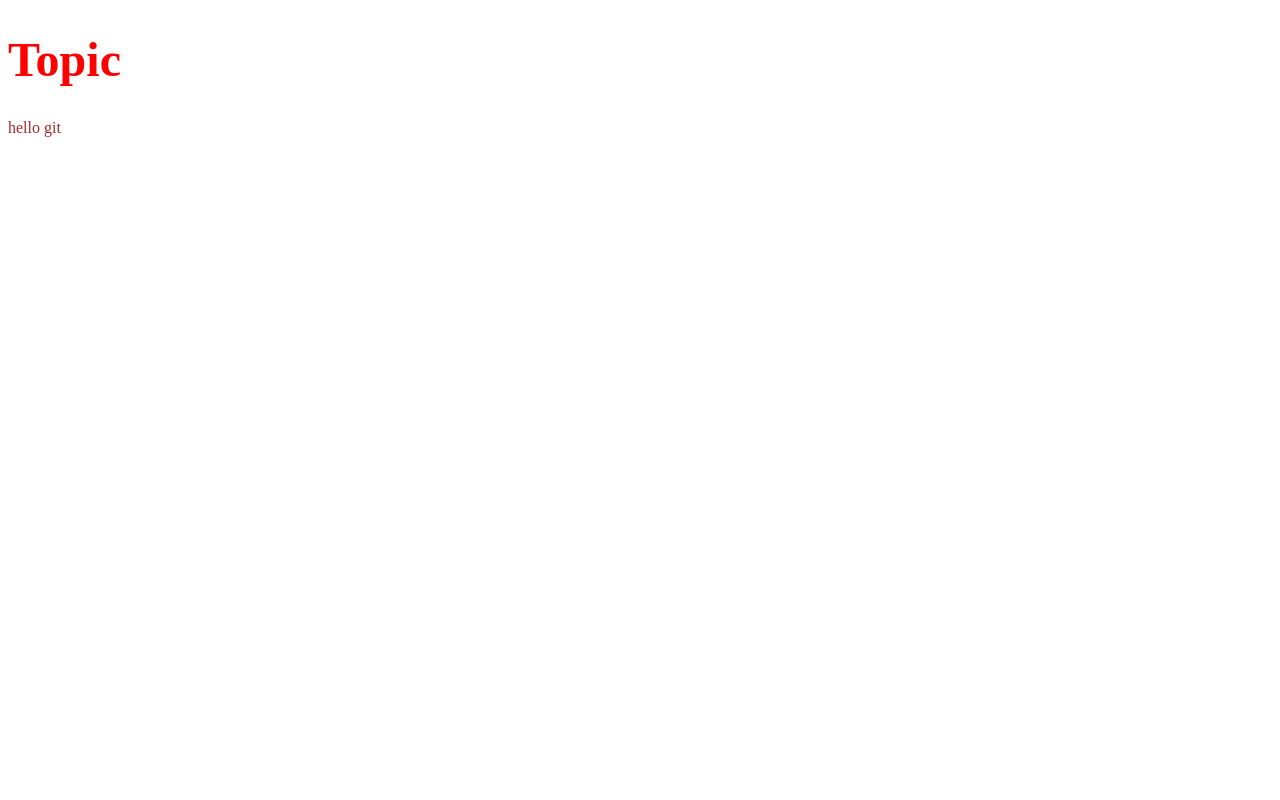
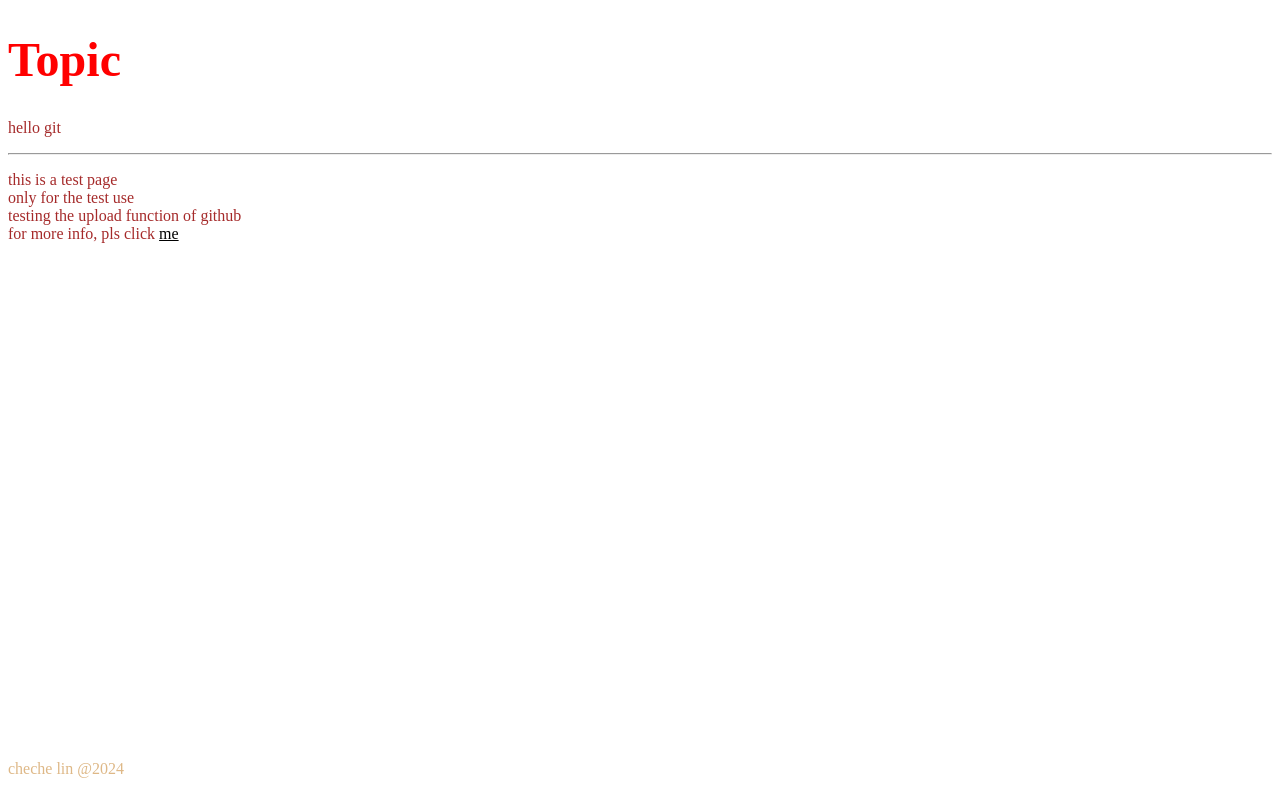
Before and after one commit to cclinjlin/test1, a plain HTML site: page index.html in a window 1280 px wide. Drawn offline with Linux system fonts and the light colour scheme.

Commit message:
update html&css

```diff
--- a/all.css
+++ b/all.css
@@ -11,3 +11,13 @@ p{
 
     font-size: medium;
 }
+footer{
+    color: burlywood;
+    position: absolute;
+    bottom: 0;
+    width: 100%;
+    height: 2.5rem;
+}
+a{
+    color:black;
+}
--- a/index.html
+++ b/index.html
@@ -11,5 +11,19 @@
 <body>
     <h1>Topic</h1>
     <p>hello git</p>
+    <hr>
+    <p>this is a test page<br>
+    only for the test use<br>
+    testing the upload function of github<br>
+    for more info, pls click
+        <a href="https://github.com/cclinjlin">
+            me
+        </a>
+    </p>
+
+    <footer>
+        cheche lin @2024
+    </footer>
 </body>
+
 </html>
```
